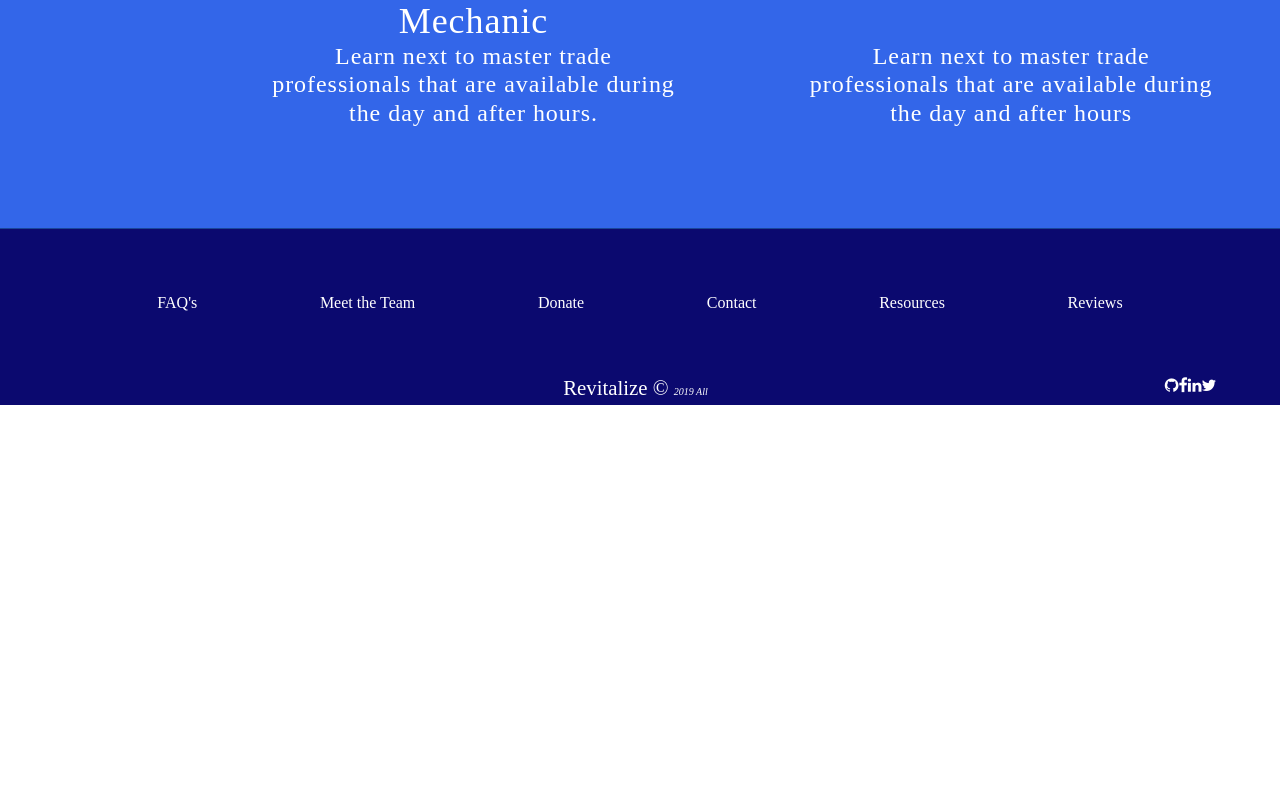
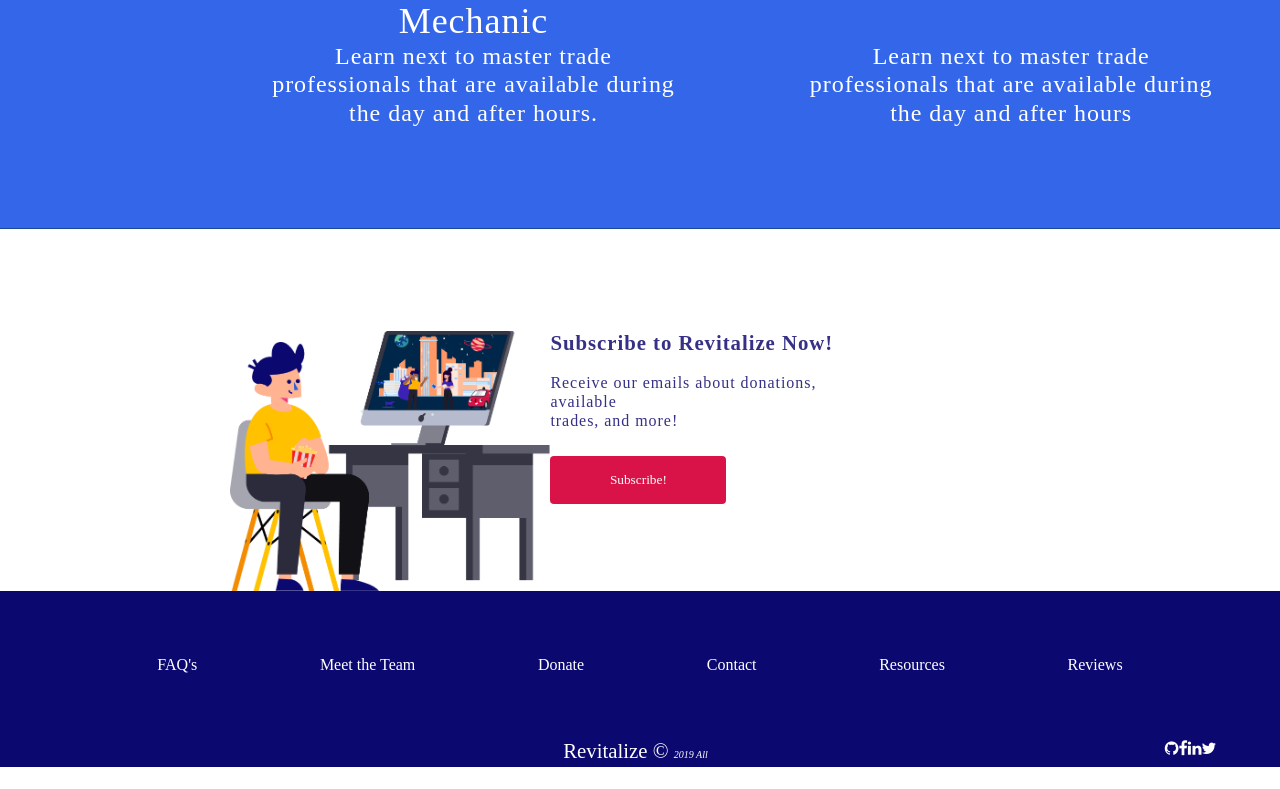
Before and after one commit to Revitalized-Playground/Front-End, a React (Create React App) app in the folder revclient/: page /projects in a window 1280 px wide. Shown: the part 7204-7993 px from the top of the page. Before the commit the page ends 7630 px from the top, so only its background shows below. Built offline with nearby package versions, Linux system fonts and the light colour scheme.

Commit message:
Git issues

```diff
--- a/revclient/src/styles/base.scss
+++ b/revclient/src/styles/base.scss
@@ -13,6 +13,7 @@
 @import '../views/ProjectsHome/CTAplusTrending/StudentCTA/StudentCTA.scss';
 @import '../views/ProjectsHome/CTAplusTrending/TrendingTrades/TrendingTrades.scss';
 @import '../views/ProjectsHome/CTAplusTrending/CTAPlusTrades.scss';
+@import '../views/ProjectsHome/SubscribeCTA/SubscribeCTA.scss';
 
 // Components Here
 @import '../components/Card/Card.scss';
--- a/revclient/src/views/ProjectsHome/ProjectsHome.jsx
+++ b/revclient/src/views/ProjectsHome/ProjectsHome.jsx
@@ -4,6 +4,7 @@ import TopSection from './TopSection.jsx';
 import FeaturedTrades from './FeaturedTrades.jsx';
 import CurriculumOptions from './CurriculumOptions.jsx';
 import CTAPlusTrades from './CTAplusTrending';
+import SubscribeCTA from './SubscribeCTA/SubscribeCTA'
 
 const ProjectsHome = () => {
 	return (
@@ -13,6 +14,7 @@ const ProjectsHome = () => {
 			<CurriculumOptions />
 			<FeaturedProjects />
 			<CTAPlusTrades />
+			<SubscribeCTA />
 		</div>
 	);
 };
--- /dev/null
+++ b/revclient/src/views/ProjectsHome/SubscribeCTA/SubscribeCTA.jsx
@@ -0,0 +1,17 @@
+import React from 'react';
+import subscribeImg from "../../../assets/ProjectPage/bebe.png";
+
+const StudentCTA = () => {
+    return (
+        <div className="subscription-cta">
+            <img src={subscribeImg} alt="Where do we go from here" />
+            <div className="cta">
+                <h2> Subscribe to Revitalize Now!</h2>
+                <p>Receive our emails about donations, available<br /> trades, and more!</p>
+                <button>Subscribe!</button>
+            </div>
+        </div>
+    );
+};
+
+export default StudentCTA;
--- /dev/null
+++ b/revclient/src/views/ProjectsHome/SubscribeCTA/SubscribeCTA.scss
@@ -0,0 +1,23 @@
+.subscription-cta {
+	display: flex;
+	justify-content: space-between;
+	color: $chillFi-purple;
+	margin-top: 8%;
+	img {
+		object-fit: scale-down;
+		margin-left: 18%;
+		width: 25%;
+	}
+	.cta {
+		margin: 0 32% auto auto;
+		h2 {
+			margin-bottom: 7%;
+		}
+		button {
+			@include buttonStyler(#d91247, $snow-white, none);
+			&:hover {
+				color: $chillFi-purple;
+			}
+		}
+	}
+}
```
Also changed, not shown: 1 other file (tests, documents, lock files or other folders).
